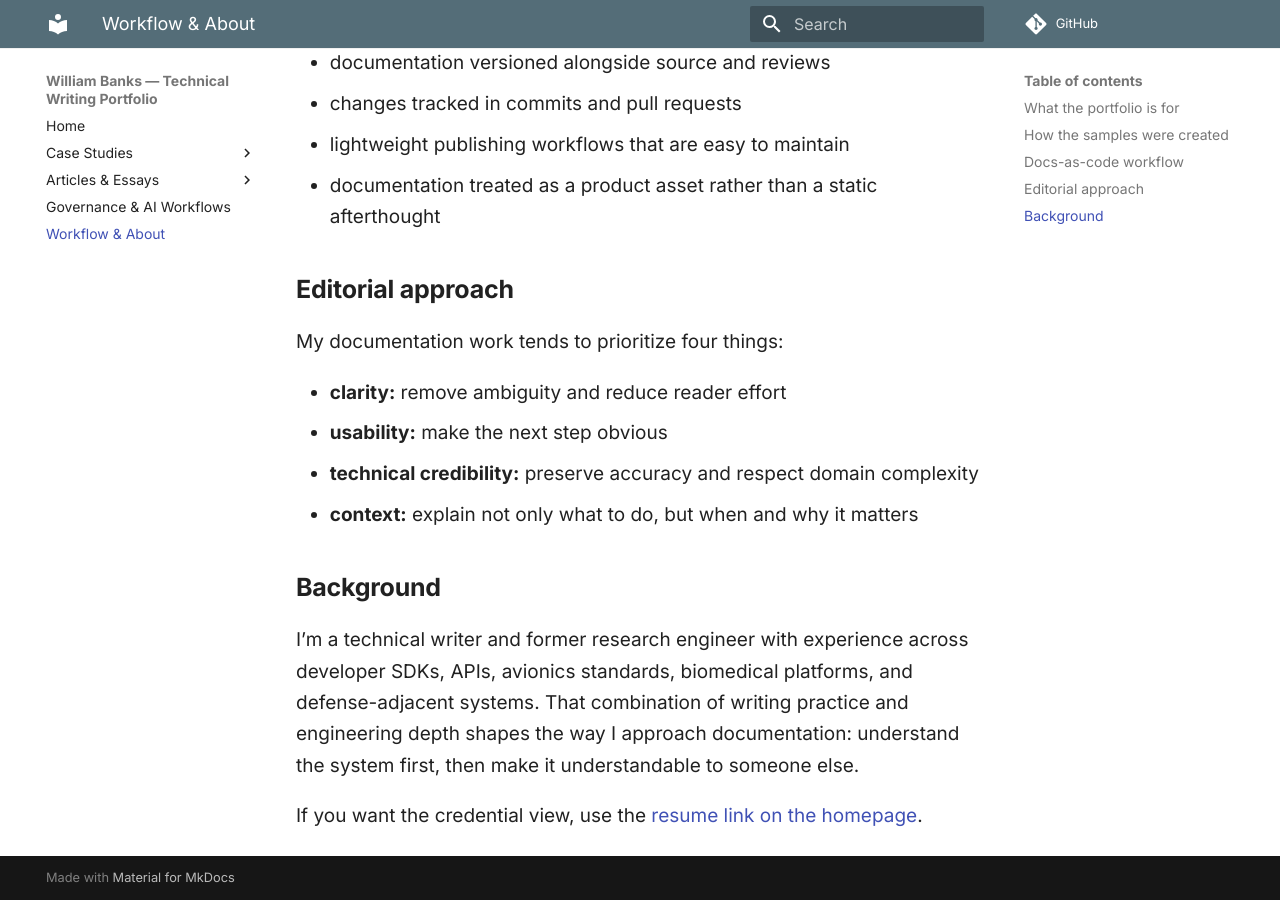
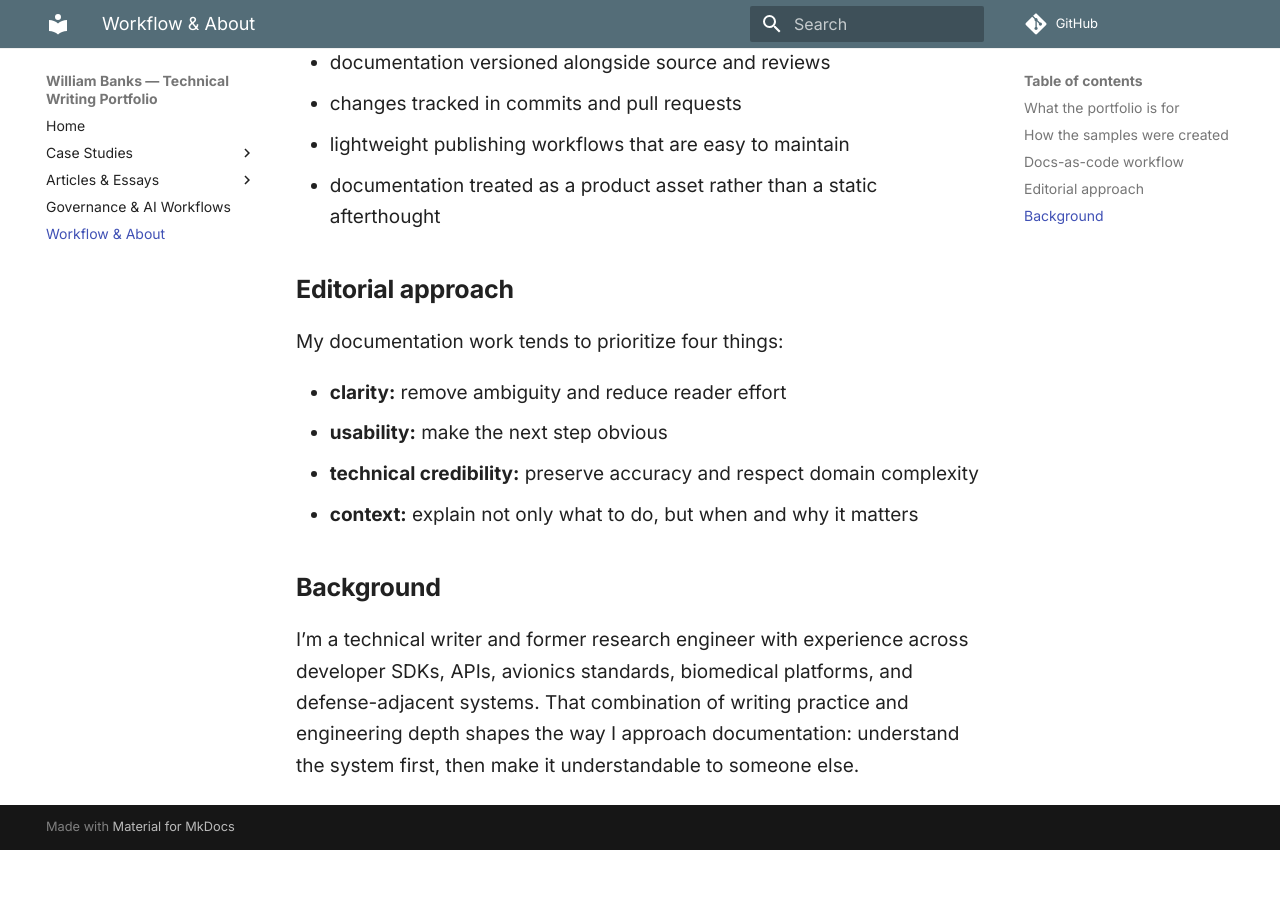
Before and after one commit to bankswe-portfolio/tech-writing-portfolio, an MkDocs documentation site: the page built from docs/about/about.md, in a window 1280 px wide and 900 px high, scrolled down 1266 px. Built offline with MkDocs 1.6.1 and Material for MkDocs 9.7.7, drawn with Linux system fonts in a browser that asks for light colours; comment, search, counter and statistics services are not loaded; after the commit the page ends 2116 px from its top, so only the background shows below that.

Commit message:
Update about.md

```diff
--- a/docs/about/about.md
+++ b/docs/about/about.md
@@ -46,5 +46,3 @@ My documentation work tends to prioritize four things:
 ## Background
 
 I’m a technical writer and former research engineer with experience across developer SDKs, APIs, avionics standards, biomedical platforms, and defense-adjacent systems. That combination of writing practice and engineering depth shapes the way I approach documentation: understand the system first, then make it understandable to someone else.
-
-If you want the credential view, use the [resume link on the homepage](../).
```
